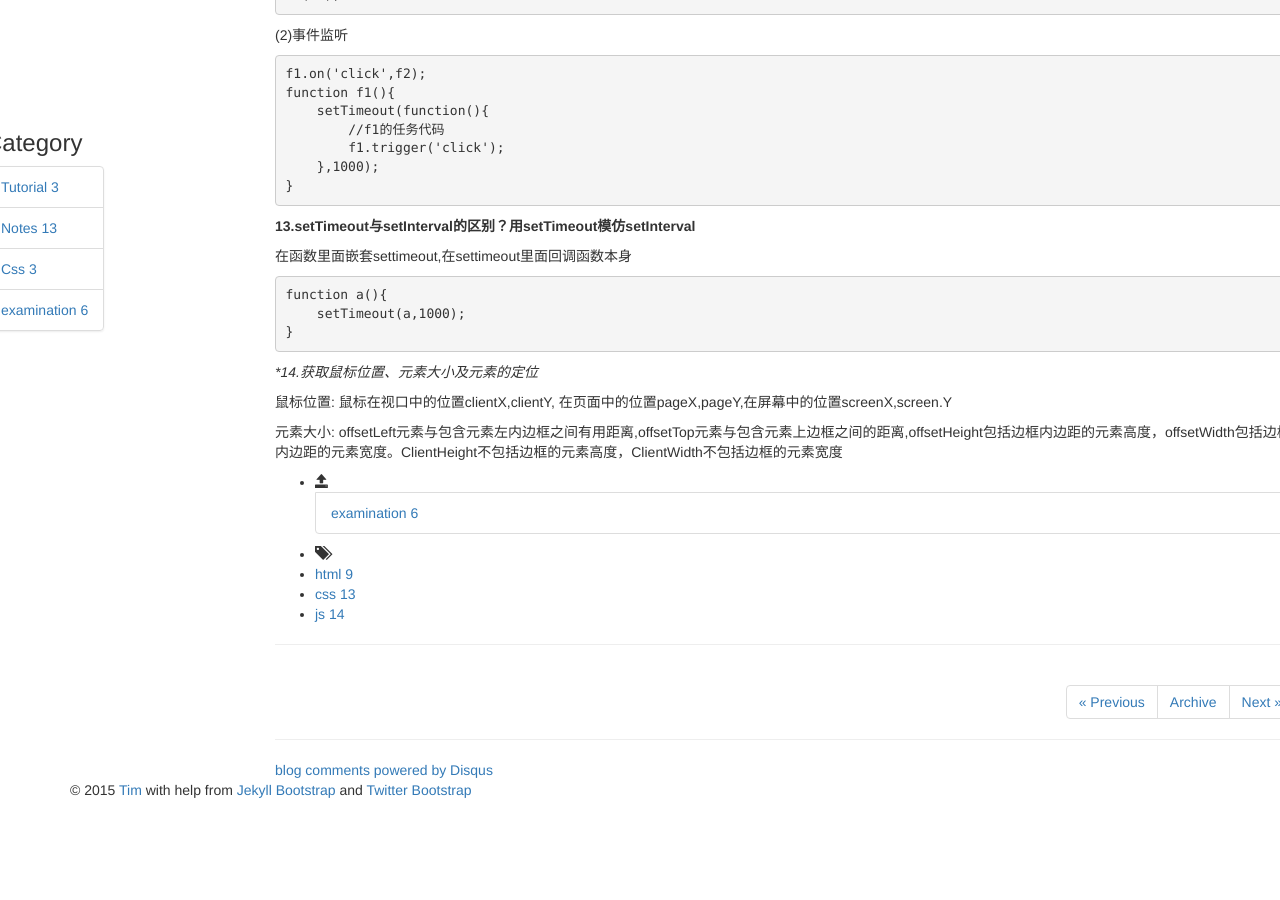
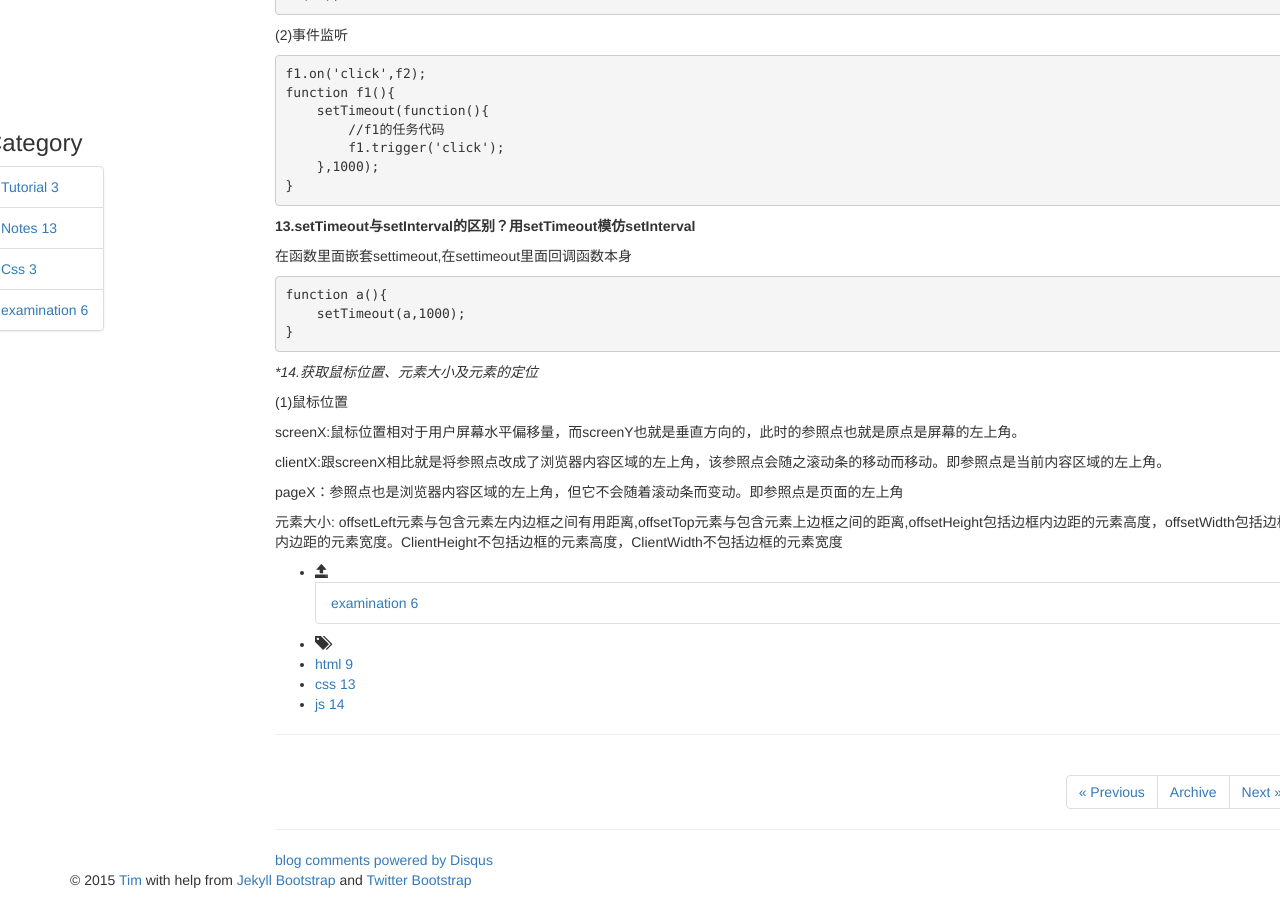
Before and after one commit to Tim-Ju/tim-ju.github.io, a Jekyll site: the page built from _posts/2015-04-08-2.md, in a window 1280 px wide and 900 px high, scrolled down 1752 px. Built offline with Jekyll 4.4.1, drawn with Linux system fonts in a browser that asks for light colours; nearby versions of some CDN libraries; library files that are not in the unit come from our copies; comment, search, counter and statistics services are not loaded; before the commit the page ends 2562 px from its top, so only the background shows below that.

Commit message:
2015-04-07-3.md update

```diff
--- a/_posts/2015-04-08-2.md
+++ b/_posts/2015-04-08-2.md
@@ -121,6 +121,12 @@ javascript语言的执行环境是"单线程模式"，这种模式的好处是
 
 **14.获取鼠标位置、元素大小及元素的定位*
 
-鼠标位置: 鼠标在视口中的位置clientX,clientY, 在页面中的位置pageX,pageY,在屏幕中的位置screenX,screen.Y
+(1)鼠标位置
+
+screenX:鼠标位置相对于用户屏幕水平偏移量，而screenY也就是垂直方向的，此时的参照点也就是原点是屏幕的左上角。
+
+clientX:跟screenX相比就是将参照点改成了浏览器内容区域的左上角，该参照点会随之滚动条的移动而移动。即参照点是当前内容区域的左上角。
+
+pageX：参照点也是浏览器内容区域的左上角，但它不会随着滚动条而变动。即参照点是页面的左上角
 
 元素大小: offsetLeft元素与包含元素左内边框之间有用距离,offsetTop元素与包含元素上边框之间的距离,offsetHeight包括边框内边距的元素高度，offsetWidth包括边框内边距的元素宽度。ClientHeight不包括边框的元素高度，ClientWidth不包括边框的元素宽度
```
Also changed, not shown: _posts/2015-04-07-3.md (line endings or trailing spaces).
